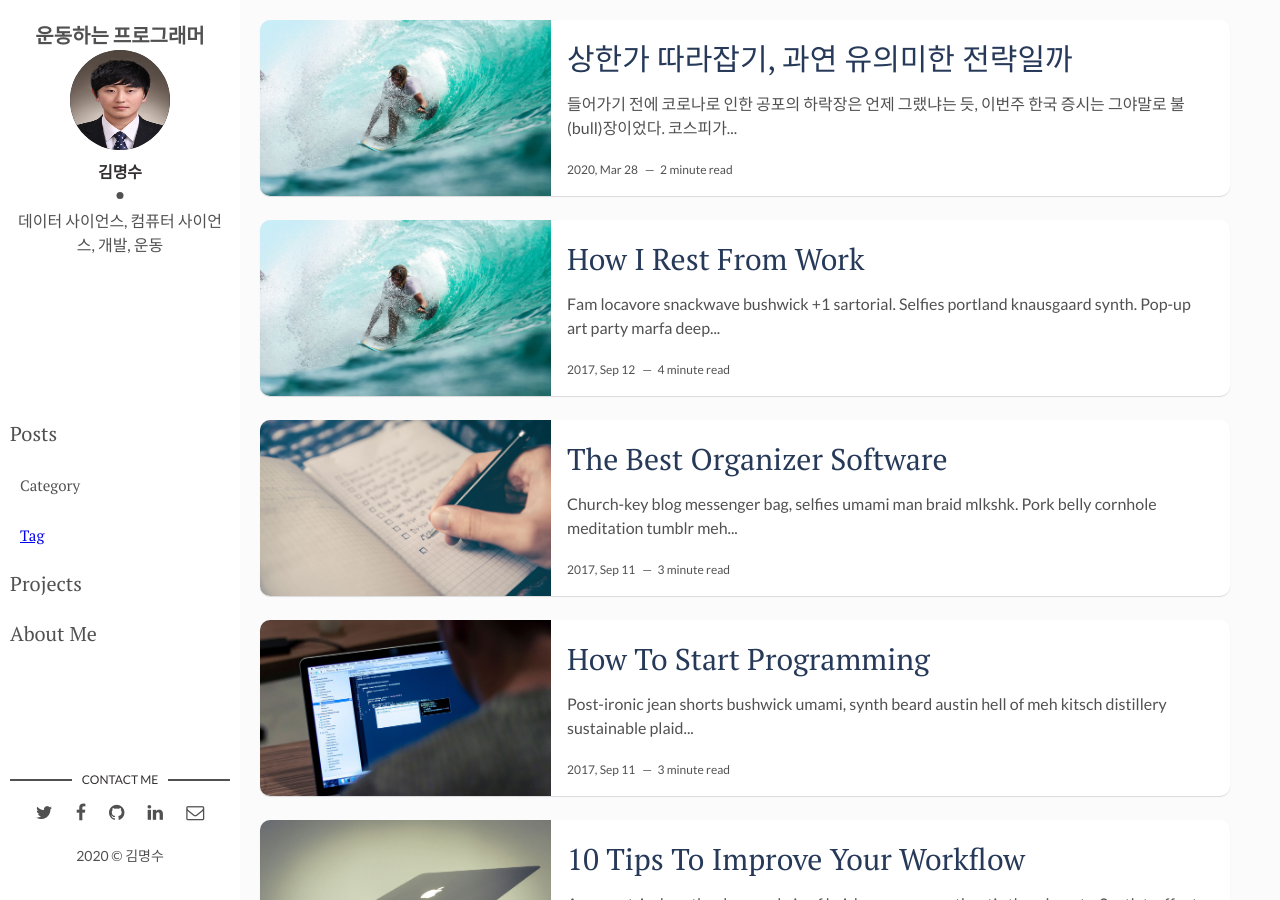
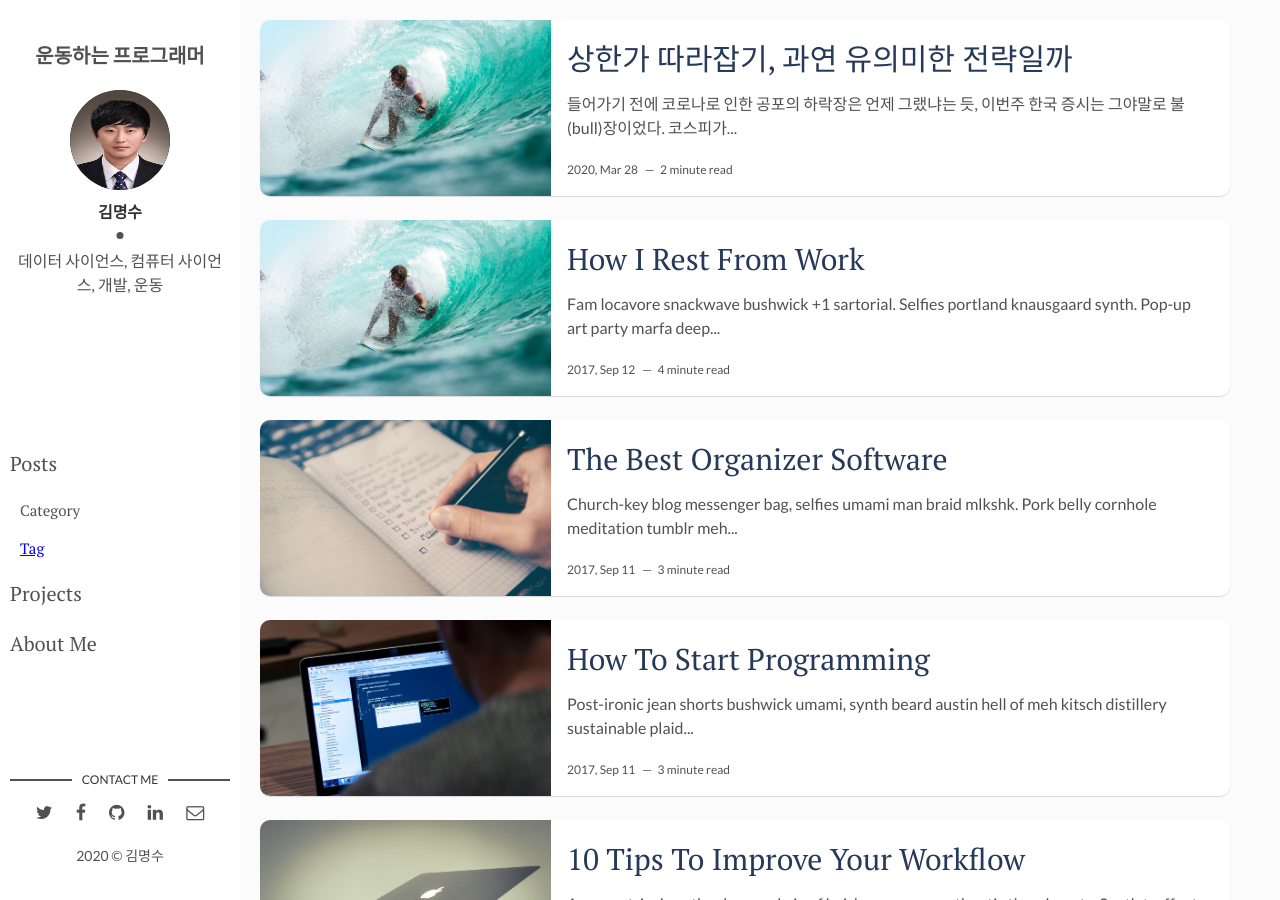
Before and after one commit to CodyBuilder-dev/codybuilder-dev.github.io, a Jekyll site: the page built from index.html, in a window 1280 px wide and 900 px high. Built offline with Jekyll 4.4.1, drawn with Linux system fonts in a browser that asks for light colours; the list of posts is cut into pages by our own code.

Commit message:
[Fix] 사이드바 CSS 상속관계 정정

```diff
--- a/_layouts/main.html
+++ b/_layouts/main.html
@@ -5,7 +5,7 @@ layout: default
 <aside class="sidebar">
   <header>
     <div class="blog-title">
-      운동하는 프로그래머
+      <p>운동하는 프로그래머</p>
     </div>
     <div class="about">
       <div class="cover-author-image">
@@ -17,11 +17,10 @@ layout: default
   </header> <!-- End Header -->
   <div class="blog-pages">
     <p><a>Posts</a></p>
-    <p><a class="blog-subpages">Category</a></p>
-    <p><a class="blog-subpages" href="{{site.baseurl}}/tags/">Tag</a></p>
+    <p class="blog-subpages"><a >Category</a></p>
+    <p class="blog-subpages"><a  href="{{site.baseurl}}/tags/">Tag</a></p>
     <p><a>Projects</a></p>
     <p><a>About Me</a></p>
-
   </div>
   <footer>
     <section class="contact">
```
